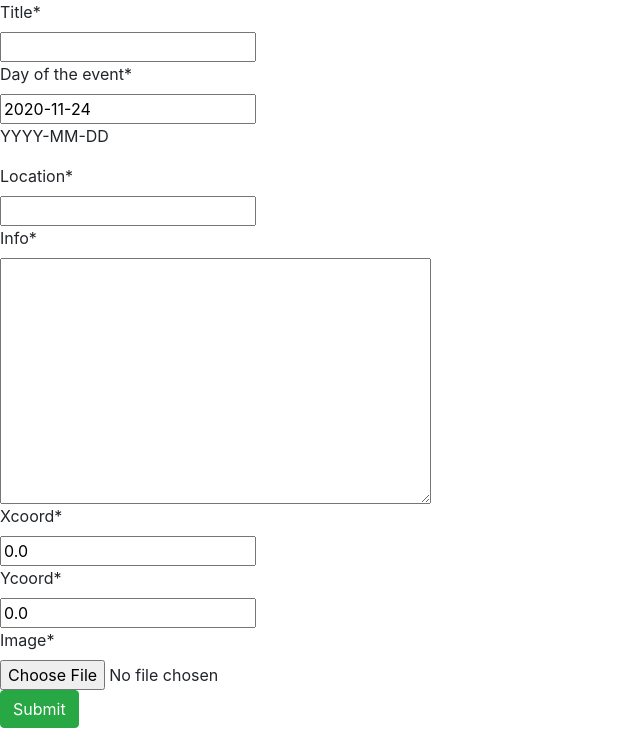
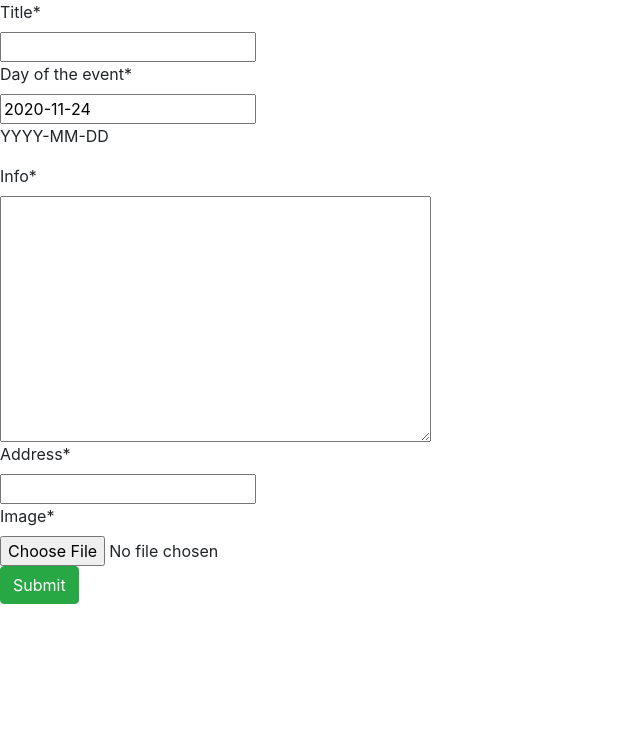
Before and after one commit to kaitlinphan/meetup-finder, a Django app: page /create/ in a window 1280 px wide. Shown: the part 70-814 px from the top of the page, without its empty margins (0-640 px from the left). After the commit the page ends 674 px from the top, so only its background shows below. Run offline with Django 3.2, Linux system fonts and the light colour scheme; the visitor is signed in with stand-in values (Sample User, id 1); some libraries are stand-ins or nearby versions.

Commit message:
Geocoding Location

```diff
--- a/app/forms.py
+++ b/app/forms.py
@@ -5,4 +5,4 @@ from django import forms
 class EventForm(forms.ModelForm):
     class Meta:
         model = Event
-        fields = ['title', 'day', 'location', 'info', 'xcoord', 'ycoord', 'image']
+        fields = ['title', 'day', 'info', 'address', 'image']
--- a/app/models.py
+++ b/app/models.py
@@ -6,11 +6,9 @@ import datetime
 class Event(models.Model):
     title = models.CharField('Title', max_length=200)
     day = models.DateField('Day of the event', default=datetime.date.today, help_text='YYYY-MM-DD')
-    location = models.CharField('Location', max_length=150)
     info = models.TextField()
     image = models.ImageField(upload_to="images")
-    xcoord = models.FloatField(default=0.0)
-    ycoord = models.FloatField(default=0.0)
+    address = models.CharField('Address', max_length=500)
 
 
 class RegisteredEvents(models.Model):
--- a/app/templates/app/create_event.html
+++ b/app/templates/app/create_event.html
@@ -21,10 +21,8 @@
             </div>
         </div>
         {{ form.day|as_crispy_field }}
-        {{ form.location|as_crispy_field }}
         {{ form.info|as_crispy_field }}
-        {{ form.xcoord|as_crispy_field }}
-        {{ form.ycoord|as_crispy_field }}
+        {{ form.address|as_crispy_field }}
         {{ form.image|as_crispy_field }}
         <button type="submit" class="btn btn-success">Submit</button>
     </form>
```
Also changed, not shown: app/templates/app/event_detail.html (+29 -16 lines), meetupfinder/settings.py (+13 -8 lines), app/migrations/0002_auto_20201123_2345.py (added), app/migrations/0003_auto_20201123_2350.py (added).
